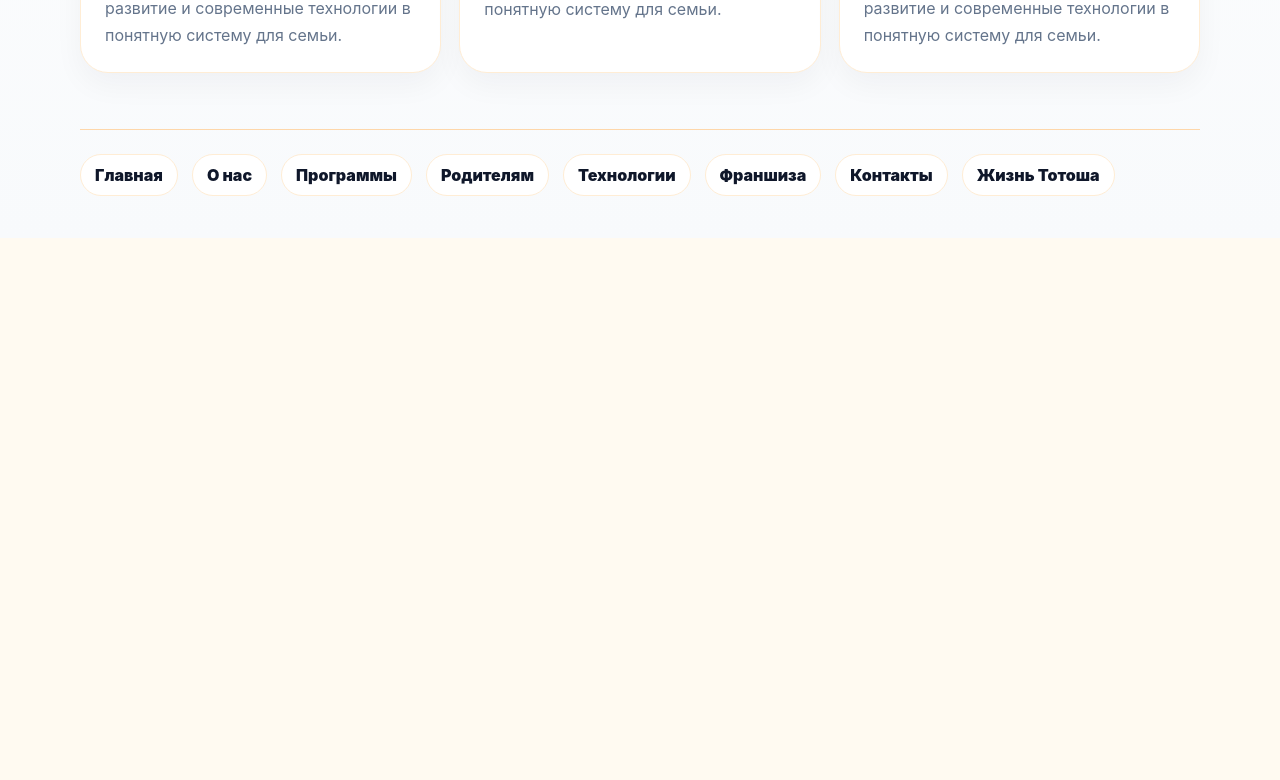
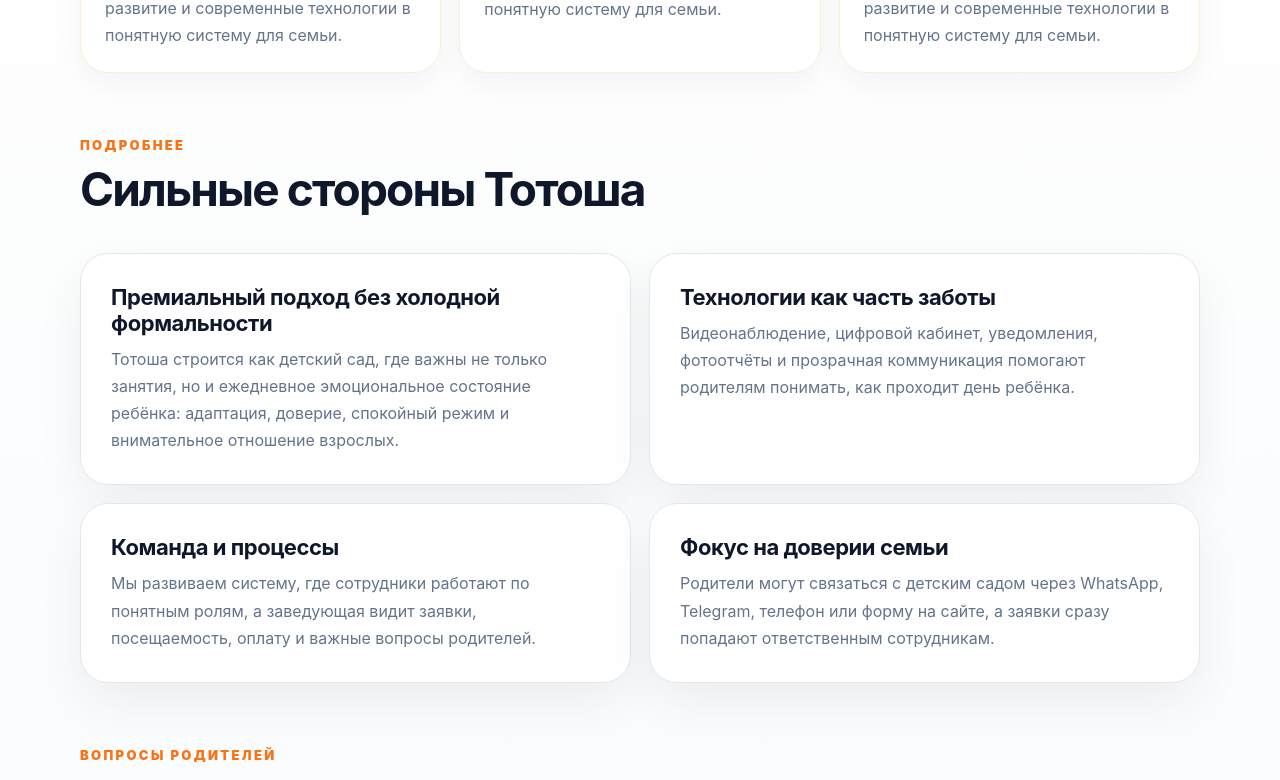
Before and after one commit to nexora-kz/totosha, a Next.js app: page /about in a window 1280 px wide. Shown: the part 1380-2160 px from the top of the page. Before the commit the page ends 1618 px from the top, so only its background shows below. Built offline with nearby package versions, Linux system fonts and the light colour scheme.

Commit message:
TOTOSHA SEO v036: expand about page

```diff
--- a/app/about/page.tsx
+++ b/app/about/page.tsx
@@ -3,7 +3,7 @@
 
 export const metadata: Metadata = {
   title: 'О детском саде Тотоша в Астане',
-  description: 'Тотоша — современный частный детский сад нового поколения в Астане: забота, безопасность, развитие и цифровой кабинет для родителей.',
+  description: 'Тотоша — современный частный детский сад нового поколения в Астане: забота, безопасность, развитие, видеонаблюдение и цифровой кабинет для родителей.',
   alternates: { canonical: '/about' },
 };
 
@@ -21,6 +21,34 @@
         'Режим дня с 07:30 до 19:00',
         'Современный подход к развитию детей',
       ]}
+      details={[
+        {
+          title: 'Премиальный подход без холодной формальности',
+          text: 'Тотоша строится как детский сад, где важны не только занятия, но и ежедневное эмоциональное состояние ребёнка: адаптация, доверие, спокойный режим и внимательное отношение взрослых.',
+        },
+        {
+          title: 'Технологии как часть заботы',
+          text: 'Видеонаблюдение, цифровой кабинет, уведомления, фотоотчёты и прозрачная коммуникация помогают родителям понимать, как проходит день ребёнка.',
+        },
+        {
+          title: 'Команда и процессы',
+          text: 'Мы развиваем систему, где сотрудники работают по понятным ролям, а заведующая видит заявки, посещаемость, оплату и важные вопросы родителей.',
+        },
+        {
+          title: 'Фокус на доверии семьи',
+          text: 'Родители могут связаться с детским садом через WhatsApp, Telegram, телефон или форму на сайте, а заявки сразу попадают ответственным сотрудникам.',
+        },
+      ]}
+      faq={[
+        {
+          question: 'Где находится детский сад Тотоша?',
+          answer: 'Детский сад находится в Астане. Точный маршрут можно открыть через карту 2ГИС в разделе контактов.',
+        },
+        {
+          question: 'Можно ли записаться на экскурсию?',
+          answer: 'Да. Можно оставить заявку на сайте, написать в WhatsApp или позвонить заведующей Айшагуль Галымжановне.',
+        },
+      ]}
     />
   );
 }
```
